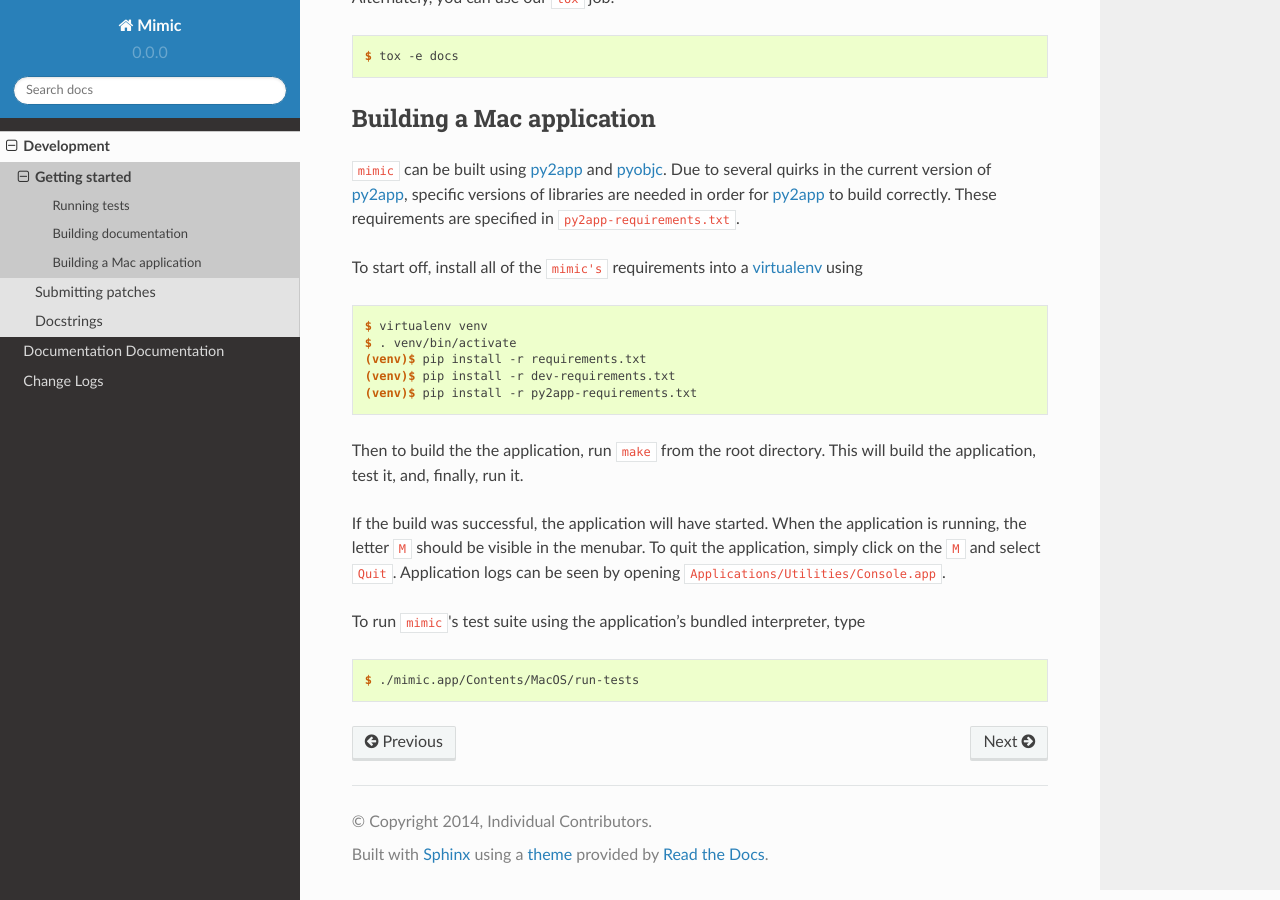
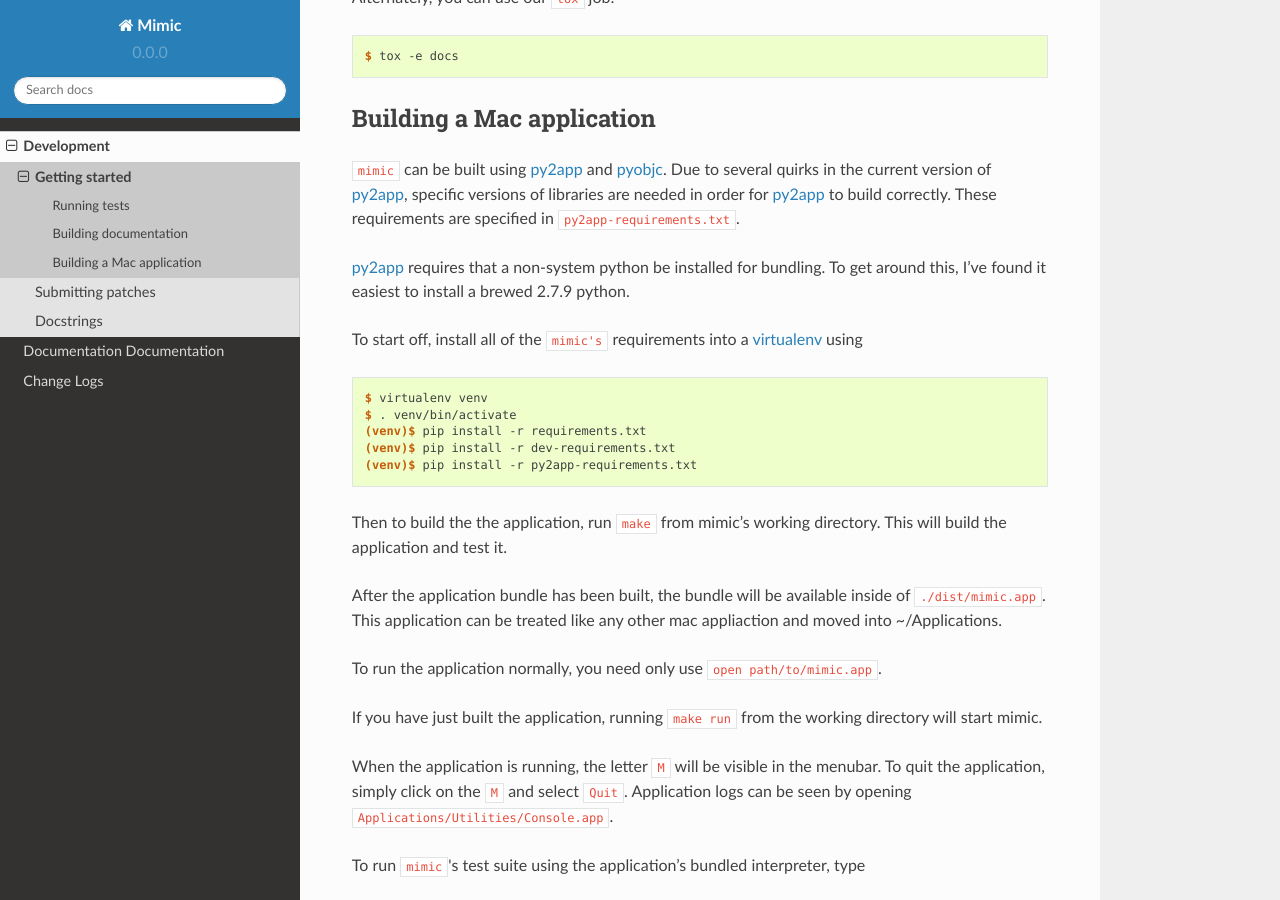
Before and after one commit to rackerlabs/mimic, a Sphinx documentation site: the page built from docs/development/getting-started.rst, in a window 1280 px wide and 900 px high, scrolled down 1599 px. Built offline with Sphinx 7.4.7 and the Read the Docs theme 2.0.0, drawn with Linux system fonts in a browser that asks for light colours.

Commit message:
remove run from the make all

```diff
--- a/docs/development/getting-started.rst
+++ b/docs/development/getting-started.rst
@@ -92,6 +92,9 @@ Due to several quirks in the current version of `py2app`_, specific versions of
 libraries are needed in order for `py2app`_ to build correctly.
 These requirements are specified in ``py2app-requirements.txt``.
 
+`py2app`_ requires that a non-system python be installed for bundling.
+To get around this, I've found it easiest to install a brewed 2.7.9 python.
+
 To start off, install all of the ``mimic's`` requirements into a `virtualenv`_
 using
 
@@ -103,11 +106,21 @@ using
    (venv)$ pip install -r dev-requirements.txt
    (venv)$ pip install -r py2app-requirements.txt
 
-Then to build the the application, run ``make`` from the root directory.
-This will build the application, test it, and, finally, run it.
+Then to build the the application, run ``make`` from mimic's working
+directory.
+This will build the application and test it.
 
-If the build was successful, the application will have started.
-When the application is running, the letter ``M`` should be visible in the
+After the application bundle has been built, the bundle will be available
+inside of ``./dist/mimic.app``.
+This application can be treated like any other mac appliaction and moved into
+~/Applications.
+
+To run the application normally, you need only use ``open path/to/mimic.app``.
+
+If you have just built the application, running ``make run`` from the
+working directory will start mimic.
+
+When the application is running, the letter ``M`` will be visible in the
 menubar. To quit the application, simply click on the ``M`` and select
 ``Quit``. Application logs can be seen by opening
 ``Applications/Utilities/Console.app``.
```
Also changed, not shown: 1 other file.
